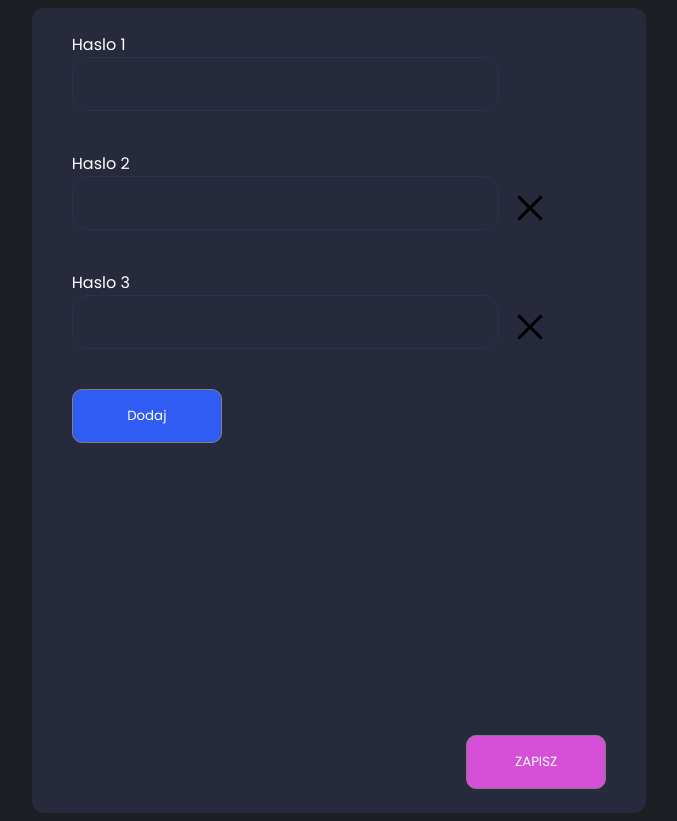
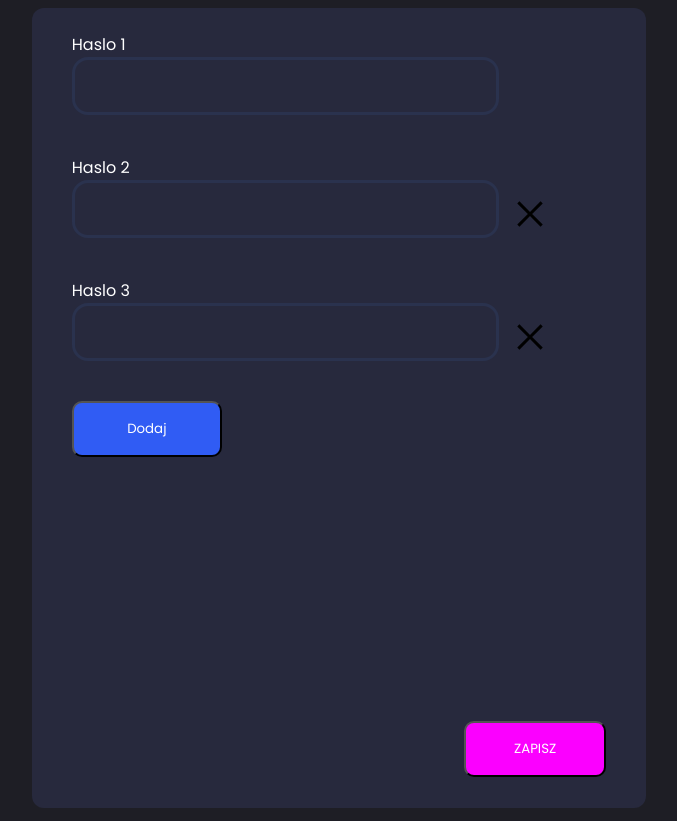
Before and after one commit to Survikrowa/Dynamic-Forms-Component, a website: page public/index.html in a window 1280 px wide. Shown: the whole page, without its empty margins (301-978 px from the left). Drawn offline with Linux system fonts and the light colour scheme.

Commit message:
Final fixes. Ready for JS!

```diff
--- a/public/css/index.css
+++ b/public/css/index.css
@@ -3,13 +3,10 @@
   --main-bg-color: #1e1e25;
   --form-background-color: #27293d;
   --form-input-main-border-color: #2a324e;
-  --form-input-focus-color: #fb00ff;
+  --c-pink: #fb00ff;
   --form-input-focus-bg-color: #1d253b;
-  --button-main-color: gray;
-  --button-blue-color: #305cf4;
-  --button-pink-color: #d54fd7;
+  --c-blue: #305cf4;
   /* Borders */
-  --basic-border-size: 1px;
   --form-border-radius: 12px;
   --form-input-radius: 16px;
   --button-border-radius: 10px;
@@ -33,7 +30,7 @@ body {
 
 .form {
   background: var(--form-background-color);
-  min-height: 80vh;
+  min-height: 640px;
   padding: 8px;
   border-radius: var(--form-border-radius);
 }
@@ -49,14 +46,14 @@ body {
 
 .form__input {
   background: none;
-  border: var(--form-input-main-border-color) solid var(--basic-border-size);
+  border: var(--form-input-main-border-color) solid;
   border-radius: var(--form-input-radius);
   padding: 16px;
   color: white;
 }
 
 .form__input:focus {
-  border-color: var(--form-input-focus-color);
+  border-color: var(--c-pink);
   background: var(--form-input-focus-bg-color);
   outline: none;
 }
@@ -75,7 +72,6 @@ body {
   max-width: 150px;
   border-radius: var(--button-border-radius);
   color: white;
-  border: var(--basic-border-size) solid var(--button-main-color);
 }
 
 .btn__field {
@@ -85,24 +81,39 @@ body {
   cursor: pointer;
 }
 
-.btn-blue {
-  background: var(--button-blue-color);
+.btn__add {
+  background: var(--c-blue);
 }
 
-.btn-pink {
-  background: var(--button-pink-color);
+.btn__submit {
+  background: var(--c-pink);
 }
 
-.btn-pink-position-controller {
+.btn__submit-position {
   display: flex;
   justify-content: flex-end;
 }
 
-.btn-wrapper {
+.btn--wrapper {
   display: flex;
   justify-content: space-between;
   flex-direction: column;
-  height: 50vh;
+  height: 40%;
+}
+
+.img--size {
+  height: 30px;
+  width: 30px;
+}
+
+@media (min-width: 768px) {
+  .form {
+    width: 60%;
+    min-height: 800px;
+  }
+  .btn--wrapper {
+    height: 50%;
+  }
 }
 
 @media (min-width: 1025px) {
@@ -110,9 +121,3 @@ body {
     padding: 24px 40px;
   }
 }
-
-@media (min-width: 768px) {
-  .form {
-    width: 60%;
-  }
-}
--- a/public/index.html
+++ b/public/index.html
@@ -24,7 +24,7 @@
             <input type="text" class="form__input" />
           </div>
           <button type="button" class="btn__field">
-            <img src="css/icon/close.svg" height="30" width="30" />
+            <img src="css/icon/close.svg" class="img--size" />
           </button>
         </div>
         <div class="form__wrapper">
@@ -36,12 +36,12 @@
             <img src="css/icon/close.svg" height="30" width="30" />
           </button>
         </div>
-        <div class="btn-wrapper">
-          <button type="button" class="btn btn-blue" id="js-button-add">
+        <div class="btn--wrapper">
+          <button type="button" class="btn btn__add" id="js-button-add">
             Dodaj
           </button>
-          <div class="btn-pink-position-controller">
-            <button class="btn btn-pink">ZAPISZ</button>
+          <div class="btn__submit-position">
+            <button class="btn btn__submit">ZAPISZ</button>
           </div>
         </div>
       </form>
```
